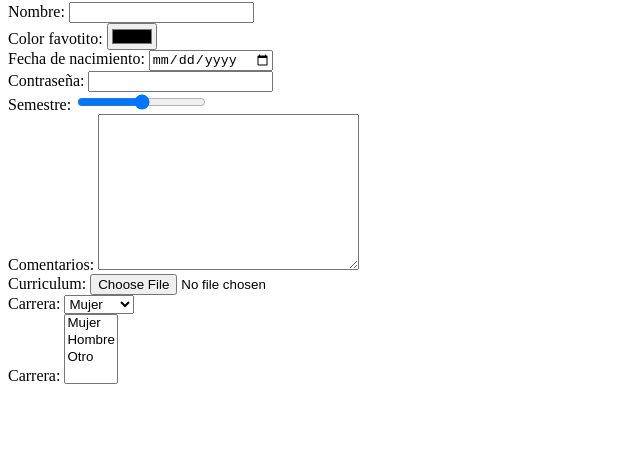
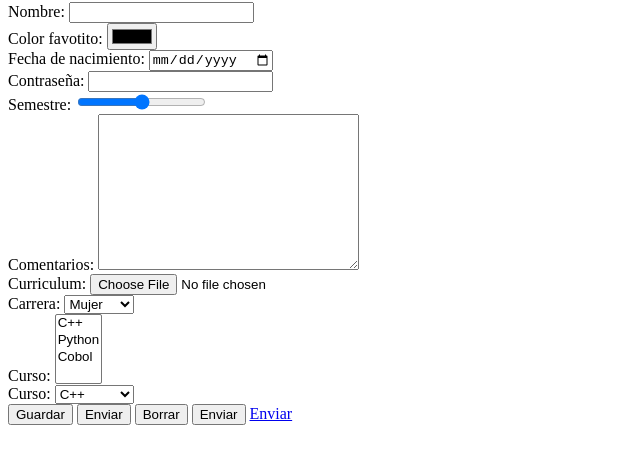
Before and after one commit to 3xp10it5/practica040932023, a plain HTML site: page index.html in a window 1280 px wide. Shown: the part 78-542 px from the top of the page, without its empty margins (0-640 px from the left). Drawn offline with Linux system fonts and the light colour scheme.

Commit message:
Formularios html

```diff
--- a/index.html
+++ b/index.html
@@ -53,14 +53,34 @@
                 <option value="3">Otro</option>
             </select>
         </div>
+
         <div>
-            <label for="genero">Carrera:</label>
-            <select name="genero" id="genero" multiple>
-                <option value="1">Mujer</option>
-                <option value="2">Hombre</option>
-                <option value="3">Otro</option>
+            <label for="curso">Curso:</label>
+            <select name="curso" id="curso" multiple>
+                <option value="1">C++</option>
+                <option value="2">Python</option>
+                <option value="3">Cobol</option>
             </select>
         </div>
+
+        <div>
+            <label for="curso">Curso:</label>
+            <select name="curso" id="curso">
+                <optgroup label="En Linea">
+                    <option value="1">C++</option>
+                </optgroup>
+                <optgroup>
+                    <option value="2">Python</option>
+                    <option value="3">Cobol</option>
+                </optgroup>
+            </select>
+        </div>
+
+        <input type="button" value="Guardar">
+        <input type="submit" value="Enviar">
+        <input type="reset" value="Borrar">
+        <button>Enviar</button>
+        <a href="#">Enviar</a>
 
     </form>
 </body>
```
